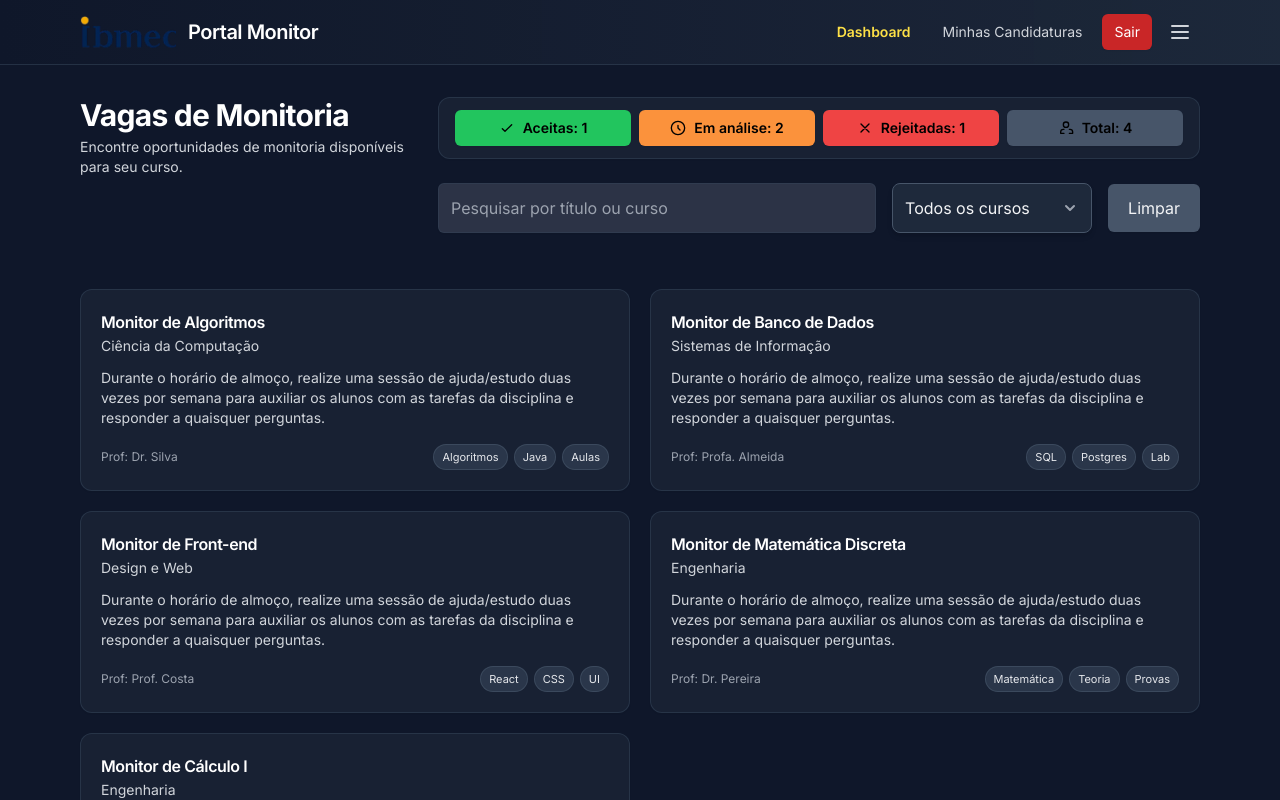
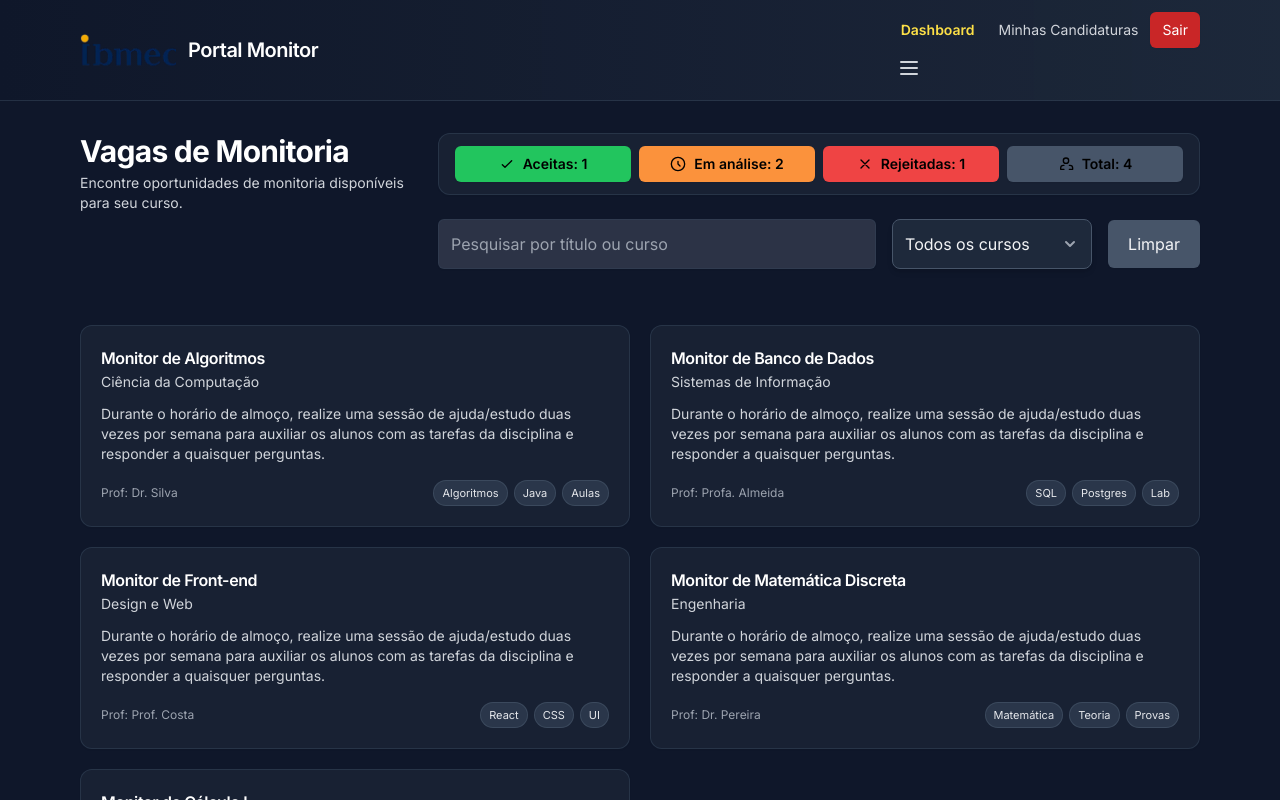
Before and after one commit to Projetos-de-Extensao/PFE_25.2_8002_III, a React (Vite) app in the folder portal-monitor/: page / in a window 1280 px wide. Both pictures are taken after typing "name@example.com", "Sample123" into the empty fields and a click on the button "Entrar". Shown: the top 800 px of the page. Built offline with nearby package versions, Linux system fonts and the light colour scheme; the HTML template or start-up script is replaced by a standard one.

Commit message:
mais bugs

```diff
--- a/portal-monitor/src/components/Header.jsx
+++ b/portal-monitor/src/components/Header.jsx
@@ -43,9 +43,9 @@ export default function Header() {
         </div>
 
         {isAuthenticated && (
-          <nav className="flex items-center gap-2">
+          <nav>
             {/* Desktop nav */}
-            <div className="desktop-nav flex items-center gap-2">
+            <div className="desktop-nav items-center gap-2">
               {userType === 'aluno' && (
                 <>
                   <Link
--- a/portal-monitor/src/styles.css
+++ b/portal-monitor/src/styles.css
@@ -119,7 +119,7 @@ select option:focus {
 /* Mobile reflow: Mobile First approach
 	 Base styles are for mobile, then we enhance for larger screens */
 
-/* Mobile base styles (default) */
+/* Mobile base styles (default - 0 to 720px) */
 .mobile-stack {
 	display: flex;
 	flex-direction: column;
@@ -138,18 +138,31 @@ select option:focus {
 	width: 100%;
 }
 
-/* Header: mobile by default */
-.desktop-nav {
-	display: none;
+/* Header Navigation: Mobile First
+   Nota: O Header.jsx já controla se o nav aparece (isAuthenticated)
+   O CSS apenas controla QUAL nav aparece (desktop vs mobile) */
+
+/* Mobile (0-720px): Hide desktop nav, show mobile nav with hamburger */
+header nav .desktop-nav,
+header .desktop-nav {
+	display: none !important;
 }
 
-.mobile-nav {
-	display: block;
+header nav .mobile-nav,
+header .mobile-nav {
+	display: block !important;
 	position: relative;
 }
 
-.hamburger {
-	display: inline-flex;
+header nav .mobile-nav button.hamburger,
+header .mobile-nav button.hamburger,
+header button.hamburger {
+	display: inline-flex !important;
+}
+
+/* Ensure nav container doesn't use flex in mobile */
+header nav {
+	display: block !important;
 }
 
 .mobile-nav .absolute {
@@ -182,18 +195,32 @@ select option:focus {
 	margin: 0;
 }
 
-/* Tablet (> 720px) - Mobile First */
+/* Tablet (> 720px) - Mobile First - Show desktop nav, hide mobile nav */
 @media (min-width: 721px) {
-	/* Reset mobile-specific styles for tablet+ */
-	.desktop-nav {
-		display: block !important;
+	/* Allow nav to use flex */
+	header nav {
+		display: flex !important;
+		align-items: center !important;
+		gap: 0.5rem !important;
 	}
 
-	.mobile-nav {
+	/* Show desktop navigation with flex layout */
+	header nav .desktop-nav,
+	header .desktop-nav {
+		display: flex !important;
+		align-items: center !important;
+		gap: 0.5rem !important;
+	}
+
+	/* Hide mobile navigation completely */
+	header nav .mobile-nav,
+	header .mobile-nav {
 		display: none !important;
 	}
 
-	.hamburger {
+	header nav .mobile-nav button.hamburger,
+	header .mobile-nav button.hamburger,
+	header button.hamburger {
 		display: none !important;
 	}
 }
@@ -213,8 +240,32 @@ select option:focus {
 	-webkit-overflow-scrolling: touch;
 	animation: mobileOverlayIn .22s ease-out forwards;
 }
-.mobile-overlay__header{ display:flex; align-items:center; justify-content:space-between; padding: 1rem; border-bottom: 1px solid rgba(15, 23, 36, 0.06) }
-.mobile-overlay__panel{ padding: 1rem }
+
+.mobile-overlay__header{
+	display: flex;
+	align-items: center;
+	justify-content: space-between;
+	padding: 1rem;
+	border-bottom: 1px solid rgba(15, 23, 36, 0.06);
+}
+
+.mobile-overlay__panel{
+	padding: 1rem;
+}
+
+/* Menu mobile: links em coluna (vertical) */
+.mobile-overlay__panel nav {
+	display: flex !important;
+	flex-direction: column !important;
+	gap: 0.5rem !important;
+}
+
+.mobile-overlay__panel nav a,
+.mobile-overlay__panel nav button {
+	width: 100% !important;
+	text-align: left !important;
+	display: block !important;
+}
 
 @keyframes mobileOverlayIn{
 	from { transform: translateY(-8%); opacity: 0 }
```
